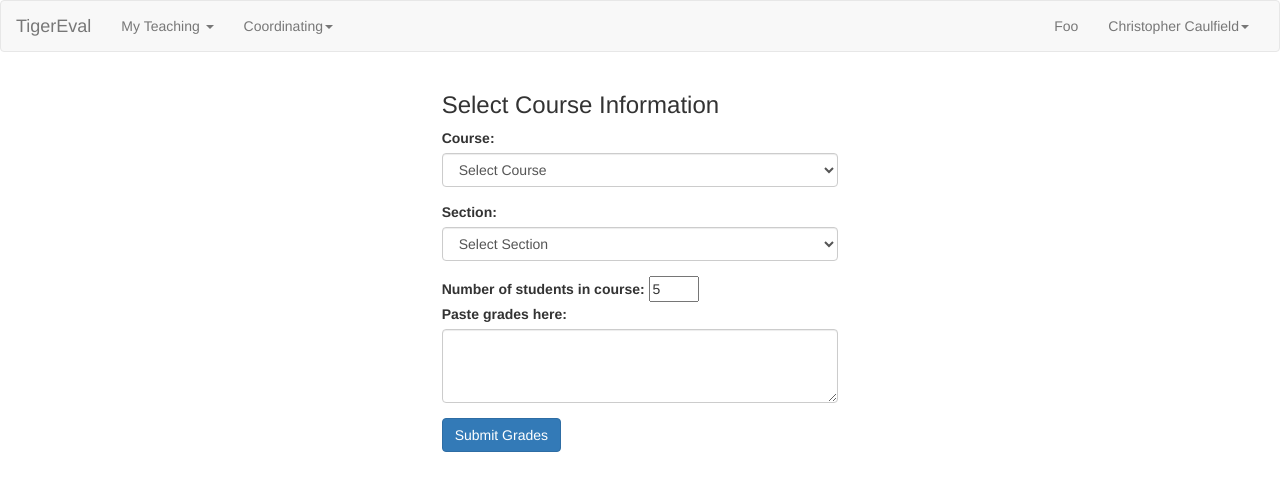
After one commit to ctcaulfield/tigerEval, a PHP site: page /professor/submit_grades.php in a window 1280 px wide. The commit adds this page. Shown: the top 491 px of the page. Run offline with PHP 8.4, Linux system fonts and the light colour scheme; some libraries are stand-ins or nearby versions.

Commit message:
form submission for professor
html works -> javascript validation todo

```diff
--- a/userend/Template.class.php
+++ b/userend/Template.class.php
@@ -2,16 +2,16 @@
 
 class MyUtils{
 	// contains all content from beginning of HTML to end of navbar
-	static function html_header($title="Untitled"){
+	static function html_header($title="Untitled", $location = ""){
 		$string = <<<END
 		<!DOCTYPE html>
 		<html lang="en">
 		<head>
 			<meta charset="utf-8" />
-			<title>TigerEval</title>
+			<title>TigerEval - {$title}</title>
 
 			<!-- Bootstrap -->
-		    <link href="assets/bootstrap/css/bootstrap.min.css" rel="stylesheet">
+		    <link href="{$location}assets/bootstrap/css/bootstrap.min.css" rel="stylesheet">
 
 
 
@@ -82,12 +82,12 @@ END;
 	// contains all content after the main content.
 	//jquery, bootstrap, and other js files
 	//closure of <body> and <html> tags
-	static function html_footer($text=""){
+	static function html_footer($location=""){
 		$string = <<<END
 		<!-- JQuery, JQueryUI, and Boostrap-->
-		<script src="assets/jquery/jquery-3.1.1.min.js"></script>
+		<script src="{$location}assets/jquery/jquery-3.1.1.min.js"></script>
 		<script src="https://code.jquery.com/ui/1.12.1/jquery-ui.js"></script>
-		<script src="assets/bootstrap/js/bootstrap.min.js"></script>
+		<script src="{$location}assets/bootstrap/js/bootstrap.min.js"></script>
 		<!-- end JQuery and Boostrap-->
 		</body>
 		</html>\n
--- a/userend/professor.php
+++ b/userend/professor/professor.php
@@ -1,9 +1,9 @@
 <?php
-	include('LIB_tigerEval.php');
+	include('../LIB_tigerEval.php');
 	my_Init();
 
 
-	echo MyUtils::html_header();
+	echo MyUtils::html_header("professor", "../");
 
 	//html content
 
@@ -27,7 +27,7 @@
 
 
 
-	echo MyUtils::html_footer();
+	echo MyUtils::html_footer("../");
 	//javascript for creating gradeResult text inputs as the numStudents input changes (on keyup)
 	echo '<script>
 			$("#numStudents").keyup(function(){
--- /dev/null
+++ b/userend/professor/submit_grades.php
@@ -0,0 +1,54 @@
+<?php
+	include('../LIB_tigerEval.php');
+	my_Init();
+	echo MyUtils::html_header("professor", "../");
+?>
+
+
+<div id='container' class= 'col-lg-4 col-lg-offset-4'>
+	<h3>Select Course Information</h3>
+
+	<form>
+		<!-- select course -->
+		<div class="form-group">
+			<label for="courseSelect">Course:</label>
+			<select class="form-control" id="courseSelect">
+			    <option value="" disabled="disabled" selected="selected">Select Course</option>
+			    <option value="120">ISTE 120</option>
+		    </select>
+		</div>
+
+		<!-- select section -->
+		<div class="form-group">
+			<label for="sectionSelect">Section:</label>
+		    <select class="form-control" id="sectionSelect">
+			    <option value="" disabled="disabled" selected="selected">Select Section</option>
+			    <option value="1">01</option>
+		    </select>
+		</div>
+
+		<!-- Number of students and enter grades -->
+		<div class="form-group">
+
+			<!-- number of students -->
+			<label for="numStudents">Number of students in course:</label>
+			<input id="numStudents" type="text" style="width:50px;" value="5"><br/>
+
+			<!-- copy and paste input -->
+		    <label for="exampleTextarea">Paste grades here:</label>
+		    <textarea class="form-control" id="exampleTextarea" rows="3"></textarea>
+		</div>
+
+		<button id="submitButton" type="button" class="btn btn-primary">Submit Grades</button>
+	</form>
+
+
+
+</div>
+
+
+
+
+<?php
+	echo MyUtils::html_footer("../");
+?>
```
Also changed, not shown: userend/course_coord/courseCoord.php (renamed from userend/courseCoordinator.php), userend/ignore/index.php (renamed from userend/index.php).
